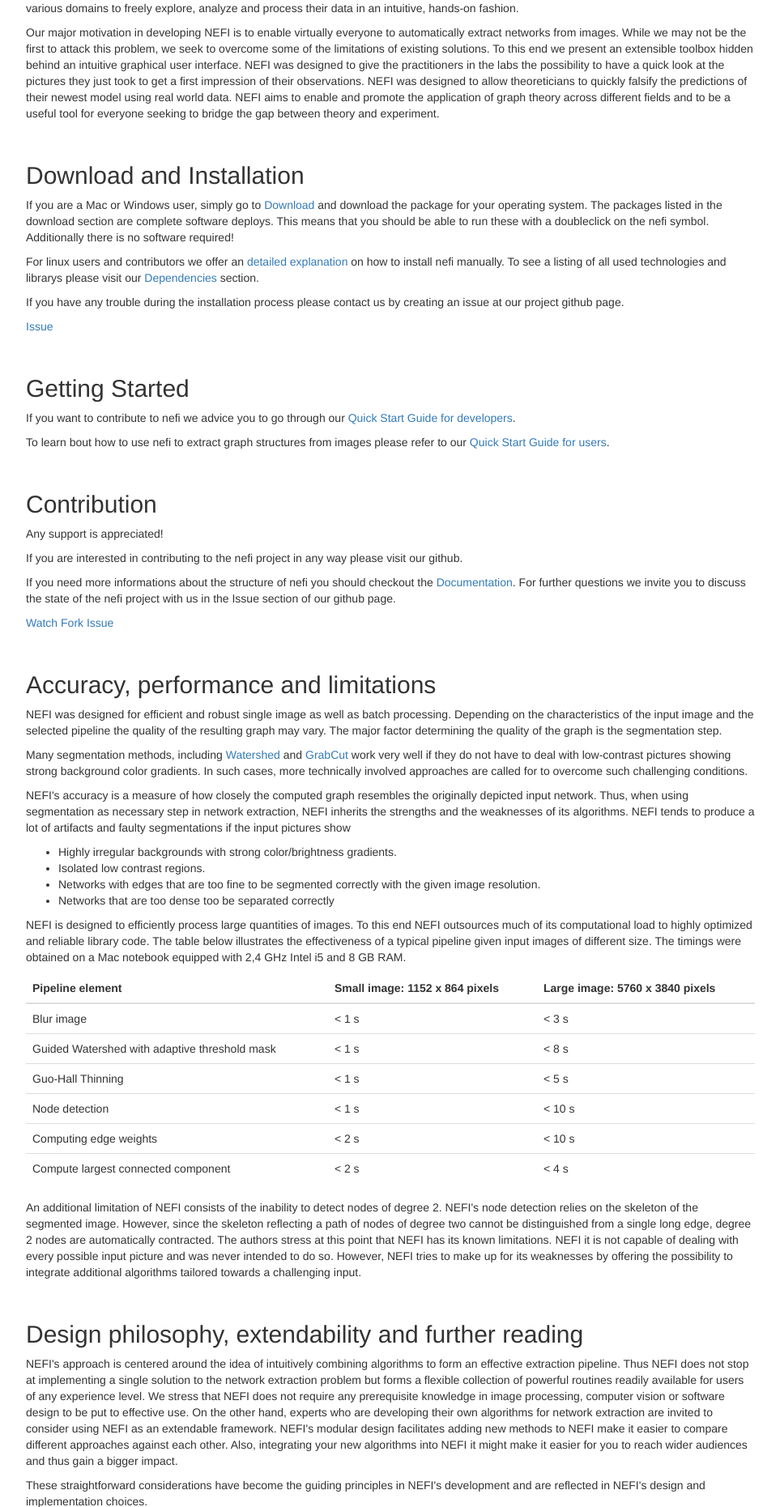
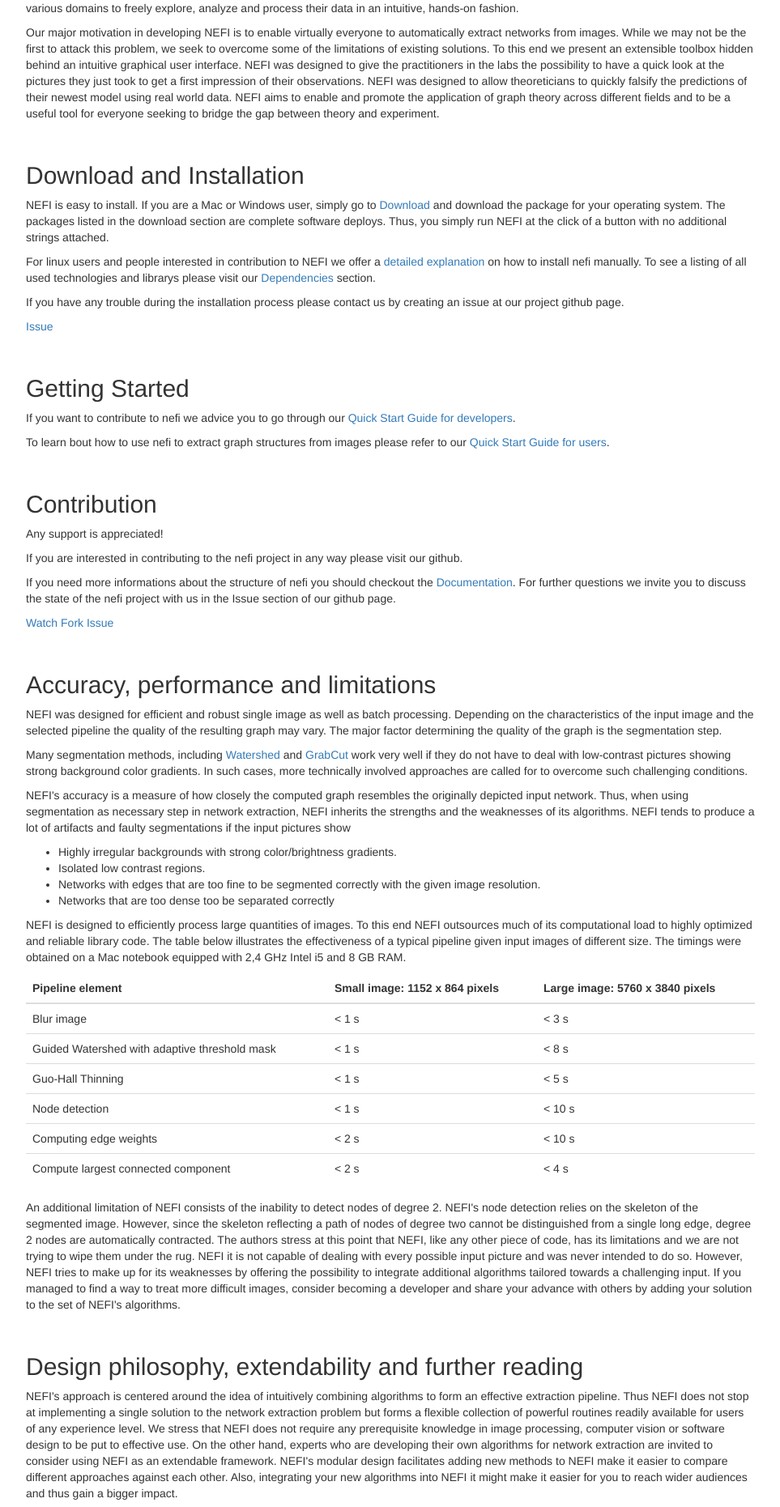
Before and after one commit to 05dirnbe/nefi_website, a PHP site: page /guide.php in a window 1280 px wide. Shown: the part 805-2666 px from the top of the page at 81% size, without its empty margins (38-1001 px from the left). Run offline with PHP 8.4, Linux system fonts and the light colour scheme; some libraries are stand-ins or nearby versions.

Commit message:
Updated guide page.

```diff
--- a/guide.php
+++ b/guide.php
@@ -84,13 +84,12 @@
         <div class="text-box">
           <h2 id="installation">Download and Installation</h2>
 
-          <p>If you are a Mac or Windows user, simply go to <a href="./download.php">Download</a> and
+          <p>NEFI is easy to install. If you are a Mac or Windows user, simply go to <a href="./download.php">Download</a> and
             download the package for your operating system. The packages listed in the download section
-            are complete software deploys. This means that you should be able to run these with a
-            doubleclick on the nefi symbol. Additionally there is no software required!
+            are complete software deploys. Thus, you simply run NEFI at the click of a button with no additional strings attached.
           </p>
 
-          <p>For linux users and contributors we offer an
+          <p>For linux users and people interested in contribution to NEFI we offer a
             <a href="./documentation/rst_files/Installation.html">detailed explanation</a>
             on how to install nefi manually. To see a listing of all used technologies and librarys
             please visit our
@@ -238,10 +237,11 @@
           <p>An additional limitation of NEFI consists of the inability to detect nodes of degree 2.
             NEFI's node detection relies on the skeleton of the segmented image. However, since the
             skeleton reflecting a path of nodes of degree two cannot be distinguished from a single long
-            edge, degree 2 nodes are automatically contracted. The authors stress at this point that NEFI
-            has its known limitations. NEFI it is not capable of dealing with every possible input picture
+            edge, degree 2 nodes are automatically contracted. The authors stress at this point that NEFI, like any other piece of code,
+            has its limitations and we are not trying to wipe them under the rug. NEFI it is not capable of dealing with every possible input picture
             and was never intended to do so. However, NEFI tries to make up for its weaknesses by offering
-            the possibility to integrate additional algorithms tailored towards a challenging input.</p>
+            the possibility to integrate additional algorithms tailored towards a challenging input. If you managed to find a way to treat more difficult images,
+            consider becoming a developer and share your advance with others by adding your solution to the set of NEFI's algorithms.</p>
         </div>
         <div class="text-box">
           <h2 id="details">Design philosophy, extendability and further reading</h2>
@@ -286,25 +286,13 @@
         <div class="text-box">
           <h2 id="publication">Publication</h2>
 
-          <p>NEFI is curerntly being peer reviewed. In the mean time you can find a preprint version of the full paper here&#58; <a href="http://arxiv.org/abs/1502.05241">NEFI&#58 Network Extraction Form Images</a> </p>
+          <p>We are able to announce that NEFI has been peer reviewed and accepted for publication by scientific reports. Given the increasing importance of software in almost all domains of science we are happy to see that software contributions are welcomed.</p>
         </div>
         <div class="text-box">
           <h2 id="citing">How to cite NEFI</h2>
 
           <p>If you use NEFI in your research, please add a citation. You can use the following BibTex
             entry in your paper.</p>
-
-
-          <!--
-              @Unpublished{Dirnberger2015,
-              author    = "M. Dirnberger and A. Neumann and T. Kehl",
-              title     = "{NEFI: Network Extraction From Images}",
-              year      = "2015",
-              archivePrefix = "arXiv",
-              eprint        = "1502.05241",
-              primaryClass  = "cs.CV"
-              }-->
-
 
           <pre>
             @article{Dirnberger2015,
```
